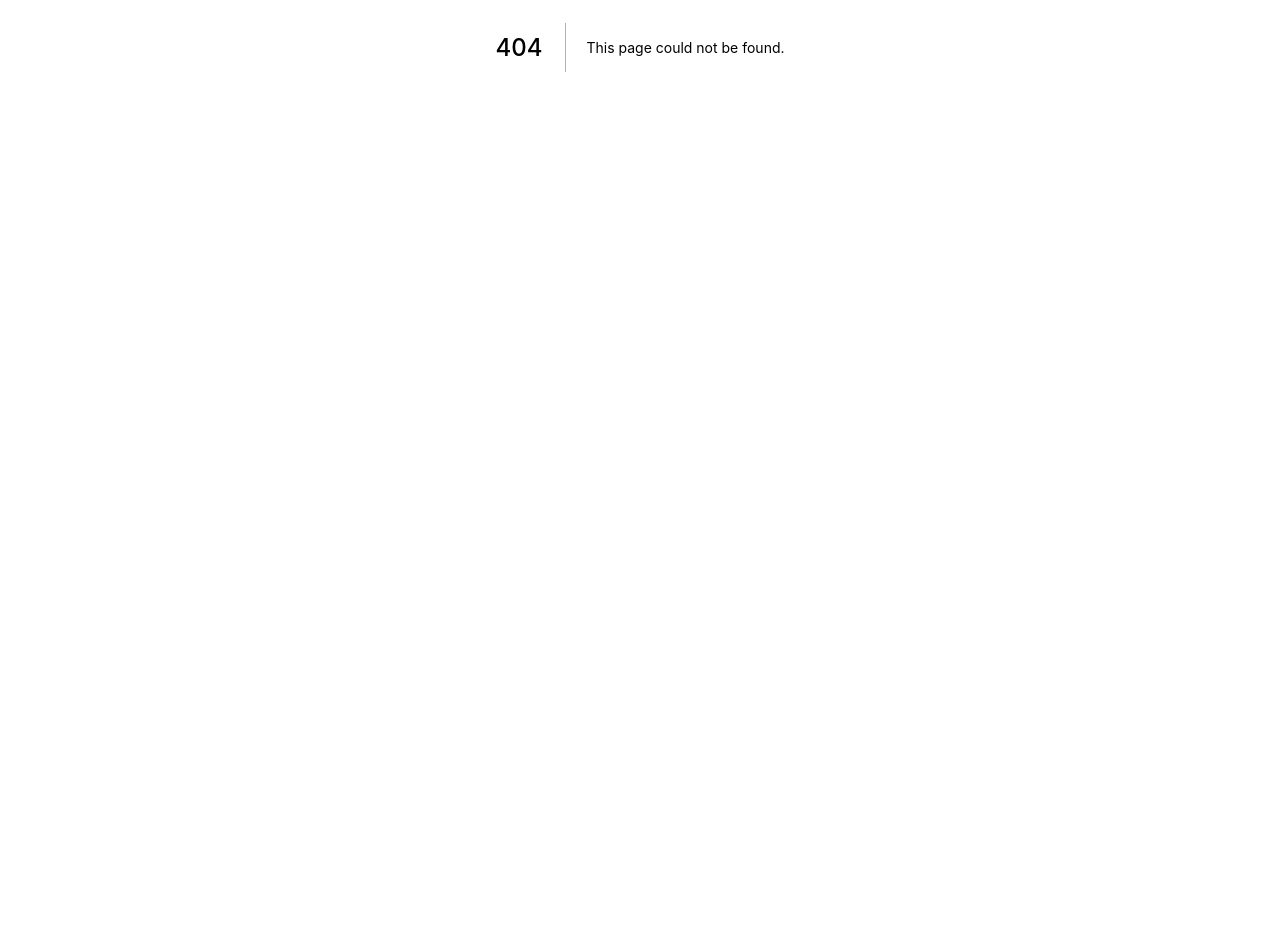
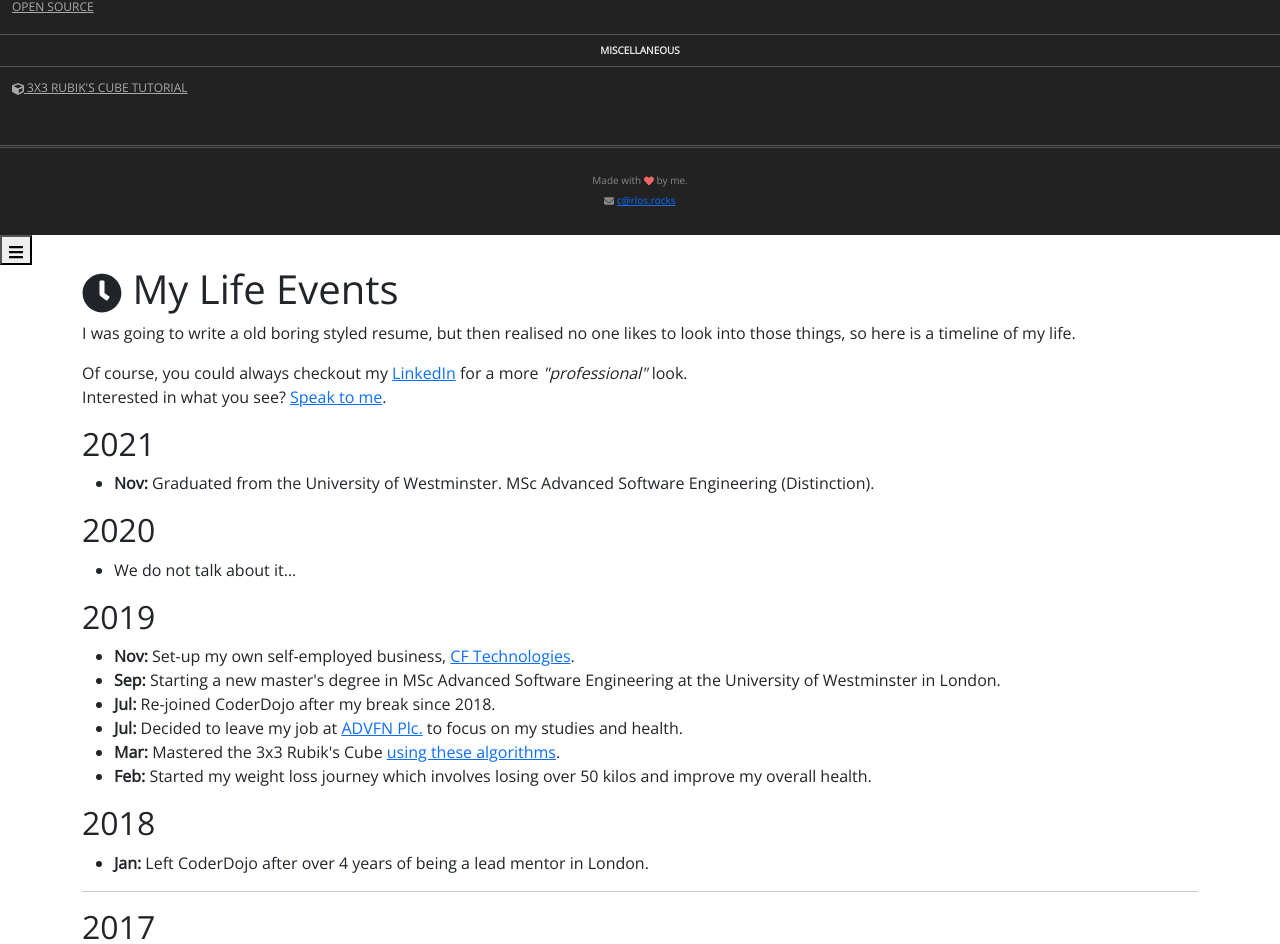
Before and after one commit to cajogos/carlos.fyi, a Next.js app: page /timeline in a window 1280 px wide. Before the commit this address had no page. Shown: the part 353-1297 px from the top of the page. Before the commit the page ends 800 px from the top, so only its background shows below. Built offline with nearby package versions, Linux system fonts and the light colour scheme.

Commit message:
Timeline page

```diff
--- a/pages/skills.tsx
+++ b/pages/skills.tsx
@@ -1,6 +1,6 @@
 import type { ReactElement } from 'react';
 
-import { FaSuperpowers, FaGraduationCap, FaMicrochip, FaBug, FaDatabase, FaTablet, FaSitemap } from 'react-icons/fa';
+import { FaSuperpowers, FaGraduationCap, FaMicrochip, FaBug, FaDatabase, FaTabletAlt, FaSitemap } from 'react-icons/fa';
 
 import MainLayout from '../layouts/Main';
 
@@ -59,7 +59,7 @@ export default function Skills()
             <div className="row">
                 <div className="col">
                     <h2>
-                        <FaTablet className={PageStyles.titleIcon} /> Mobile Enthusiast
+                        <FaTabletAlt className={PageStyles.titleIcon} /> Mobile Enthusiast
                     </h2>
                     <p>One of my hobbies is mobile app development. Having published a few apps in the past.</p>
                     <p>The concept of a native app shines bright to me. Although, I am a Web Application Developer at heart I do consider the benefits of building a native mobile application to better gain use of these amazing devices we have in our pockets.</p>
--- /dev/null
+++ b/pages/timeline.tsx
@@ -0,0 +1,161 @@
+import type { ReactElement } from 'react';
+
+import { FaClock } from 'react-icons/fa';
+
+import MainLayout from '../layouts/Main';
+
+export default function Timeline()
+{
+    return (
+        <div className="timeline-page">
+            <h1>
+                <FaClock /> My Life Events
+            </h1>
+            <p>I was going to write a old boring styled resume, but then realised no one likes to look into those things, so here is a timeline of my life.</p>
+            <p>Of course, you could always checkout my <a href="https://linkedin.com/in/cajogos" target="_blank">LinkedIn</a> for a more <em>"professional"</em> look.<br />
+                Interested in what you see? <a href="/contact">Speak to me</a>.</p>
+            <h2>2021</h2>
+            <ul>
+                <li>
+                    <strong>Nov:</strong> Graduated from the University of Westminster. MSc Advanced Software Engineering (Distinction).
+                </li>
+            </ul>
+            <h2>2020</h2>
+            <ul>
+                <li>We do not talk about it...</li>
+            </ul>
+            <h2>2019</h2>
+            <ul>
+                <li>
+                    <strong>Nov:</strong> Set-up my own self-employed business, <a href="https://cf-tech.dev">CF Technologies</a>.
+                </li>
+                <li>
+                    <strong>Sep:</strong> Starting a new master's degree in MSc Advanced Software Engineering at the University of Westminster in London.
+                </li>
+                <li>
+                    <strong>Jul:</strong> Re-joined CoderDojo after my break since 2018.
+                </li>
+                <li>
+                    <strong>Jul:</strong> Decided to leave my job at <a href="http://www.advfn.com" target="_blank">ADVFN Plc.</a> to focus on my studies and health.
+                </li>
+                <li>
+                    <strong>Mar:</strong> Mastered the 3x3 Rubik's Cube <a href="/rubiks-cube">using these algorithms</a>.
+                </li>
+                <li>
+                    <strong>Feb:</strong> Started my weight loss journey which involves losing over 50 kilos and improve my overall health.
+                </li>
+            </ul>
+            <h2>2018</h2>
+            <ul>
+                <li><strong>Jan:</strong> Left CoderDojo after over 4 years of being a lead mentor in London.</li>
+            </ul>
+            <hr />
+            <h2>2017</h2>
+            <ul>
+                <li>
+                    <strong>Oct:</strong> Became Senior Developer at <a href="http://www.advfn.com" target="_blank">ADVFN Plc</a>.
+                </li>
+                <li>
+                    <strong>Jun:</strong> Got involved with <a href="/crypto">Cryptocurrencies</a>.
+                </li>
+                <li>
+                    <strong>Apr:</strong> Officially released my own PHP Framework called <a href="https://biscuit.link" target="_blank">Biscuit Link</a>.
+                </li>
+                <li>
+                    <strong>Jan:</strong> Launched this website and the new <a href="/">carlos.fyi</a> brand.
+                </li>
+                <li>
+                    <strong>Jan:</strong> Became head of development for the new CoderDojo London website (now gone).
+                </li>
+            </ul>
+            <hr />
+            <h2>2016</h2>
+            <ul>
+                <li>
+                    <strong>Oct:</strong> Became an International Speaker for CoderDojo. <a href="https://twitter.com/DojoCon/status/817481937531047936" target="_blank">Speaking at DojoCon 2016 in Ireland</a>.
+                </li>
+                <li>
+                    <strong>May: </strong> Joined the <a href="https://idea.org.uk" target="_blank">iDEA</a> team on behalf of CoderDojo developing two badges using <a href="http://trinket.io" target="_blank">Trinket</a> and the Python programming language.
+                </li>
+            </ul>
+            <hr />
+            <h2>2015</h2>
+            <ul>
+                <li>
+                    <strong>Oct:</strong> Became Web Application Developer at <a href="http://www.advfn.com" target="_blank">ADVFN</a>.
+                </li>
+                <li>
+                    <strong>Jul:</strong> Graduated, with first class, BSc (Hons) Computer Science from University of Greenwich in London.
+                </li>
+                <li>
+                    <strong>Feb:</strong> Junior developer role at <a href="http://www.advfn.com" target="_blank">ADVFN</a>.
+                </li>
+            </ul>
+            <hr />
+            <h2>2014</h2>
+            <ul>
+                <li>
+                    <strong>Sep:</strong> Joined the new CIS mentors at University of Greenwich, on my third year.
+                </li>
+            </ul>
+            <hr />
+            <h2>2013</h2>
+            <ul>
+                <li>
+                    <strong>Sep:</strong> Joined the then called CMS mentors at University of Greenwich, on my second year.
+                </li>
+                <li>
+                    <strong>Sep:</strong> Volunteered for a week at Campus Party at The O2 in London.
+                </li>
+                <li>
+                    <strong>May:</strong> Became a lead mentor for CoderDojo in London.
+                </li>
+            </ul>
+            <hr />
+            <h2>2012</h2>
+            <ul>
+                <li>
+                    <strong>Nov:</strong> Adopted a new cat. Molly the cat, she is essentially, my <a href="https://www.instagram.com/p/BOtDTg-hdlr" target="_blank">instagram account</a>.
+                </li>
+                <li>
+                    <strong>Sep:</strong> Started my university degree at University of Greenwich in London. BSc (Hons) Computer Science.
+                </li>
+                <li>
+                    <strong>Jul:</strong> Finished my A-level studies at St Francis Xavier (SFX) 6th Form College in South London.
+                </li>
+            </ul>
+            <hr />
+            <h2>2010</h2>
+            <ul>
+                <li>
+                    <strong>Jul:</strong> Finished my GCSE studies in South London.
+                </li>
+            </ul>
+            <hr />
+            <h2>2008</h2>
+            <ul>
+                <li>
+                    <strong>Mar:</strong> Moved from Viseu (Portugal) to London (United Kingdom).
+                </li>
+            </ul>
+            <hr />
+            <h2>2007</h2>
+            <ul>
+                <li>
+                    <strong>Apr:</strong> Cajogos, my first website, was built. I was then 12 years old. My passion for web development started.
+                </li>
+            </ul>
+            <hr />
+            <h2>1994</h2>
+            <ul>
+                <li>
+                    <strong>May:</strong> I was born, in Viseu, Portugal.
+                </li>
+            </ul>
+        </div>
+    );
+}
+
+Timeline.getLayout = (page: ReactElement) => <MainLayout>{page}</MainLayout>;
+
+Timeline.getPageTitle = (): string => 'My Life Events';
```
Also changed, not shown: 2 other files (tests, documents, lock files or other folders).
